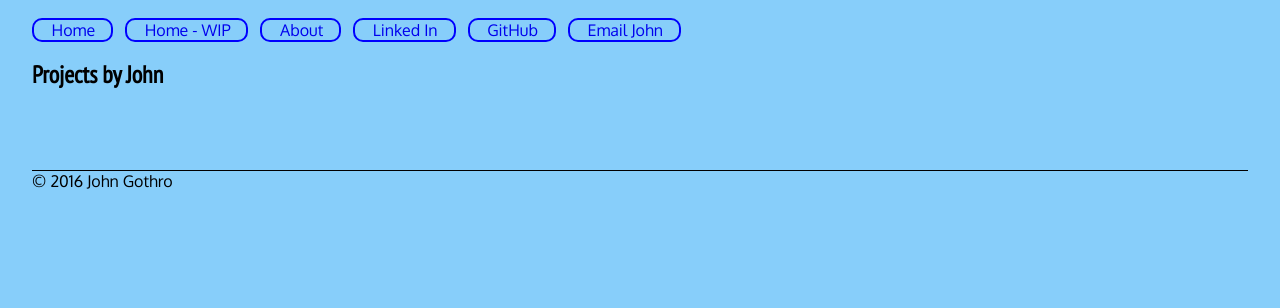
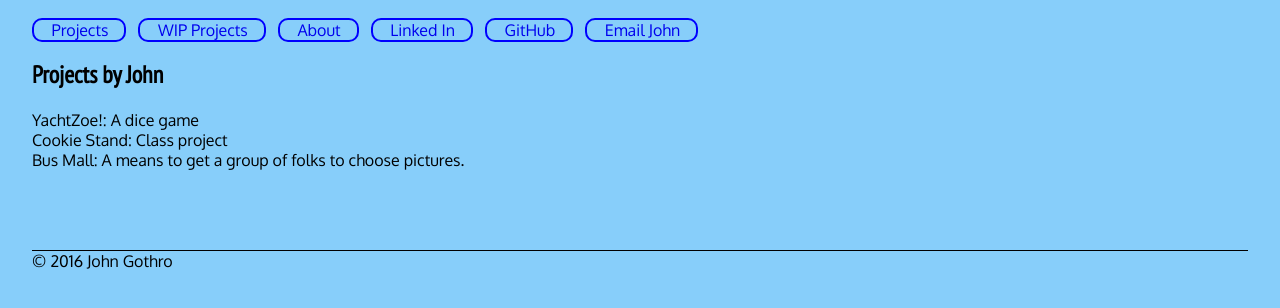
Before and after one commit to JPGothro/Portfolio, a plain HTML site: page index.html in a window 1280 px wide. Shown: the part 78-386 px from the top of the page. Drawn offline with nearby package versions, Linux system fonts and the light colour scheme.

Commit message:
fixed a typo when loading data from AJAX call

```diff
--- a/index.html
+++ b/index.html
@@ -46,8 +46,8 @@ This makes use of jQuery and Handlebars.
       <nav class="primary-nav">
         <div class="iconmenu"></div>
         <ul class="nav-items">
-          <li class="tab" data-content="projects"><a href="#">Home</a></li>
-          <li class="tab" data-content="wips"><a href="#">Home - WIP</a></li>
+          <li class="tab" data-content="projects"><a href="#">Projects</a></li>
+          <li class="tab" data-content="wips"><a href="#">WIP Projects</a></li>
           <li class="tab" data-content="about"><a href="#">About</a></li>
           <li><a href="https://www.linkedin.com/in/john-gothro" target="_blank">Linked In</a></li>
           <li><a href="https://github.com/JPGothro/Portfolio" target="_blank">GitHub</a></li>
@@ -83,11 +83,9 @@ This makes use of jQuery and Handlebars.
     </main>
     <script type="text/javascript" src="https://ajax.googleapis.com/ajax/libs/jquery/3.1.0/jquery.min.js"></script>
     <script src="https://cdnjs.cloudflare.com/ajax/libs/handlebars.js/4.0.4/handlebars.js"></script>
-    <!-- <script type="text/javascript" src="scripts/tempData.js"></script> -->
-    <!-- <script type="text/javascript" src="scripts/tempWipData.js"></script> -->
+    <!-- Model -->
     <script type="text/javascript" src="scripts/portfolio.js"></script>
-    <!-- <script type="text/javascript" src="scripts/wip.js"></script> -->
+    <!-- View -->
     <script type="text/javascript" src="scripts/portfolioView.js"></script>
-    <!-- <script type="text/javascript" src="scripts/wipView.js"></script> -->
   </body>
 </html>
--- a/scripts/portfolio.js
+++ b/scripts/portfolio.js
@@ -75,7 +75,7 @@ Project.fetchAll = function() {
 function successHandler(data) {
   localStorage.setItem('portfolioData', JSON.stringify(data));
   Project.loadAll(data);
-  portfolioView.renderIndexPage();
+  PortfolioView.renderIndexPage();
 };
 
 function errorHandler(error) {
```
